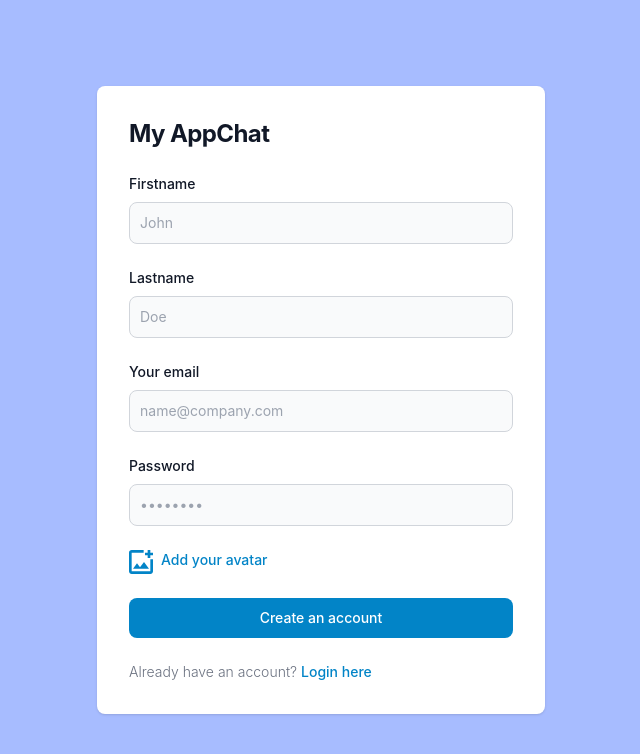
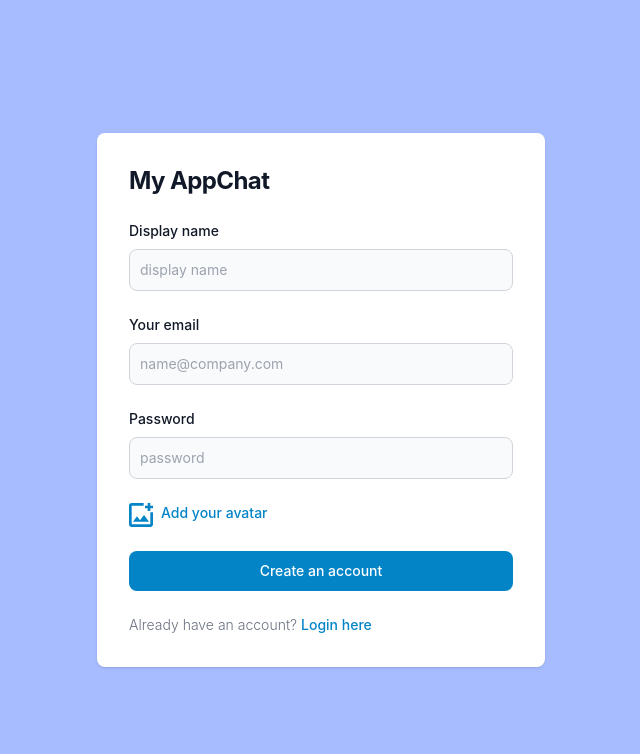
Before and after one commit to randricalvin/AppChat, a React (Create React App) app: page /register in a window 1280 px wide. Shown: the top 754 px of the page, without its empty margins (319-959 px from the left). Built offline with nearby package versions, Linux system fonts and the light colour scheme.

Commit message:
config register

```diff
--- a/src/firebase.js
+++ b/src/firebase.js
@@ -1,5 +1,7 @@
 import { initializeApp } from "firebase/app";
 import { getAuth } from "firebase/auth";
+import { getStorage } from "firebase/storage";
+import { getFirestore } from "firebase/firestore";
 
 const firebaseConfig = {
   apiKey: "AIzaSyBf2bWWqIlJd7pMlS1kppyQBVMAE9P-ONo",
@@ -8,9 +10,11 @@ const firebaseConfig = {
   storageBucket: "appchat-dfa39.appspot.com",
   messagingSenderId: "197125358384",
   appId: "1:197125358384:web:f6cff5b4cd098fcb10bef5",
-  measurementId: "G-B25EK4LQY1"
+  measurementId: "G-B25EK4LQY1",
 };
 
 // Initialize Firebase
 export const app = initializeApp(firebaseConfig);
-export const auth = getAuth(app);
+export const auth = getAuth();
+export const storage = getStorage();
+export const db = getFirestore();
--- a/src/pages/Register.jsx
+++ b/src/pages/Register.jsx
@@ -1,37 +1,64 @@
 import React, { useState } from 'react'
-import { Link } from 'react-router-dom'
+import { Link, useNavigate } from 'react-router-dom'
 import add from '../assets/add.svg'
-import { createUserWithEmailAndPassword } from "firebase/auth";
-import { auth } from '../firebase'
+import { createUserWithEmailAndPassword, updateProfile } from "firebase/auth";
+import { auth, storage, db } from '../firebase'
+import {ref, uploadBytesResumable, getDownloadURL } from "firebase/storage";
+import { doc, setDoc } from "firebase/firestore";
+
 
 
 const Register = () => {
+  const [error, setError] = useState(false)
+  // const navigate = useNavigate ()
 
-  // const [firstName, setFirstName] = useState('')
-  // const [lastName, setlastName] = useState('')
-  // const [email, setEmail] = useState('')
-  // const [password, setPassword] = useState('')
+  // User registration
+  const handleSubmit = async (e) => {
+    e.preventDefault()
+    const displayName = e.target[0].value
+    const email = e.target[1].value
+    const password = e.target[2].value
+    const file = e.target[3].files[0]
 
-  const handleSubmit = (e) => {
-    e.preventDefault()
-    const firstName = e.target[0].value
-    const lastName = e.target[1].value
-    const email = e.target[2].value
-    const password = e.target[3].value
-    const file = e.target[4].files[0]
 
-createUserWithEmailAndPassword(auth, email, password)
-  .then((userCredential) => {
-    // Signed in
-    const user = userCredential.user;
-    console.log(user)
-  })
-  .catch((error) => {
-    const errorCode = error.code;
-    const errorMessage = error.message;
-    // ..
-  });
-  }
+    try {
+
+    const res = createUserWithEmailAndPassword(auth, email, password)
+
+    // Upload image user to firebase storage for registration
+    const storageRef = ref(storage, displayName)
+
+    const uploadTask = uploadBytesResumable(storageRef, file);
+
+    uploadTask.on('state_changed',
+      (error) => {
+        setError(true)
+      },
+      () => {
+        getDownloadURL(uploadTask.snapshot.ref).then(async(downloadURL) => {
+          await updateProfile(res.user, {
+            displayName,
+            photoURL: downloadURL,
+          });
+          // Add a user in database (firestore)
+          await setDoc(doc(db, "users", res.user.uid), {
+            uid: res.user.uid,
+            displayName,
+            email,
+            photoURL: downloadURL,
+          });
+          // Add a userchats in database (firestore)
+          // await setDoc(doc(db, "userchats", res.user.uid), {});
+          //   navigate("/dashboard")
+
+        });
+      }
+    );
+    } catch(error) {
+      setError(true)
+    }
+}
+
 
   return (
     <div>
@@ -42,45 +69,33 @@ createUserWithEmailAndPassword(auth, email, password)
                     <h1 className="text-xl font-bold leading-tight tracking-tight text-gray-900 md:text-2xl dark:text-white">
                         My AppChat
                     </h1>
-                    <form className="space-y-4 md:space-y-6" action="#" onSubmit={handleSubmit}>
+                    <form className="space-y-4 md:space-y-6" onSubmit={handleSubmit}>
                       <div>
-                          <label for="text" className="flex mb-2 text-sm font-medium text-gray-900 dark:text-white">Firstname</label>
+                          <label htmlFor="text" className="flex mb-2 text-sm font-medium text-gray-900 dark:text-white">Display name</label>
                           <input
                           type="text"
-                          id="text"
                           className="bg-gray-50 border border-gray-300 text-gray-900 sm:text-sm rounded-lg focus:ring-primary-600 focus:border-primary-600 block w-full p-2.5 dark:bg-gray-700 dark:border-gray-600 dark:placeholder-gray-400 dark:text-white dark:focus:ring-blue-500 dark:focus:border-blue-500"
-                          placeholder="John"
+                          placeholder="display name"
                           />
                       </div>
                       <div>
-                          <label for="text" className="flex mb-2 text-sm font-medium text-gray-900 dark:text-white">Lastname</label>
-                          <input
-                          type="text"
-                          id="text"
-                          className="bg-gray-50 border border-gray-300 text-gray-900 sm:text-sm rounded-lg focus:ring-primary-600 focus:border-primary-600 block w-full p-2.5 dark:bg-gray-700 dark:border-gray-600 dark:placeholder-gray-400 dark:text-white dark:focus:ring-blue-500 dark:focus:border-blue-500"
-                          placeholder="Doe"
-                          />
-                      </div>
-                      <div>
-                          <label for="email" className="flex mb-2 text-sm font-medium text-gray-900 dark:text-white">Your email</label>
+                          <label htmlFor="email" className="flex mb-2 text-sm font-medium text-gray-900 dark:text-white">Your email</label>
                           <input
                           type="email"
-                          id="email"
                           className="bg-gray-50 border border-gray-300 text-gray-900 sm:text-sm rounded-lg focus:ring-primary-600 focus:border-primary-600 block w-full p-2.5 dark:bg-gray-700 dark:border-gray-600 dark:placeholder-gray-400 dark:text-white dark:focus:ring-blue-500 dark:focus:border-blue-500"
                           placeholder="name@company.com"
                           />
                       </div>
                       <div>
-                          <label for="password" className="flex mb-2 text-sm font-medium text-gray-900 dark:text-white">Password</label>
+                          <label htmlFor="password" className="flex mb-2 text-sm font-medium text-gray-900 dark:text-white">Password</label>
                           <input
                           type="password"
-                          id="password"
-                          placeholder="••••••••"
+                          placeholder="password"
                           className="bg-gray-50 border border-gray-300 text-gray-900 sm:text-sm rounded-lg focus:ring-primary-600 focus:border-primary-600 block w-full p-2.5 dark:bg-gray-700 dark:border-gray-600 dark:placeholder-gray-400 dark:text-white dark:focus:ring-blue-500 dark:focus:border-blue-500"
                           />
                       </div>
                       <div className="flex items-center">
-                          <label for="file" className="flex cursor-pointer text-sky-600 text-sm font-medium dark:text-white">
+                          <label htmlFor="file" className="flex cursor-pointer text-sky-600 text-sm font-medium dark:text-white">
                             <img  src={add} alt="add avatar"/>
                             <span className="mx-2">
                               Add your avatar
@@ -98,10 +113,11 @@ createUserWithEmailAndPassword(auth, email, password)
                       className="w-full text-white bg-sky-600 hover:bg-sky-700 focus:ring-4 focus:outline-none focus:ring-primary-300 font-medium rounded-lg text-sm px-5 py-2.5 text-center dark:bg-primary-600 dark:hover:bg-primary-700 dark:focus:ring-primary-800">
                         Create an account
                       </button>
-                      <p className="text-sm font-light text-gray-500 dark:text-gray-400">
-                          Already have an account? <Link to='/login' className="text-sky-600 font-medium text-primary-600 hover:text-sky-700 hover:underline dark:text-primary-500">Login here</Link>
-                      </p>
+                      {error && <p className="text-red-500 text-xs italic">Something went wrong</p>}
                     </form>
+                    <p className="text-sm font-light text-gray-500 dark:text-gray-400">
+                        Already have an account? <Link to='/login' className="text-sky-600 font-medium text-primary-600 hover:text-sky-700 hover:underline dark:text-primary-500">Login here</Link>
+                    </p>
                 </div>
             </div>
         </div>
```
